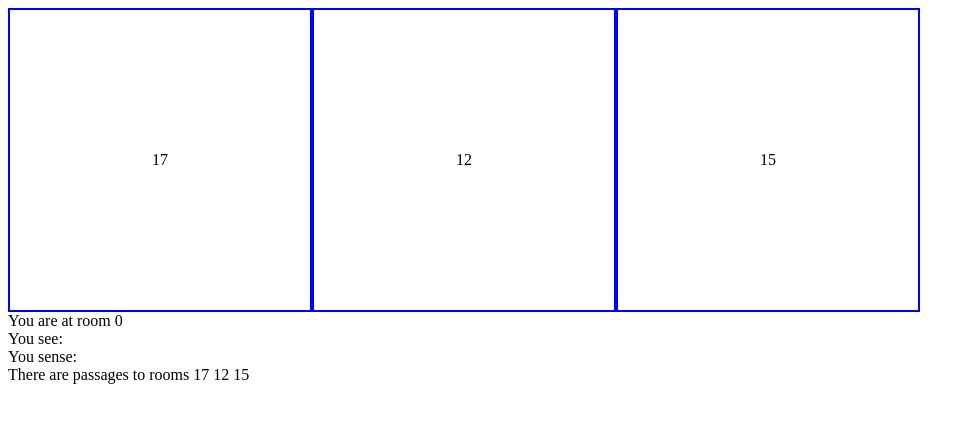
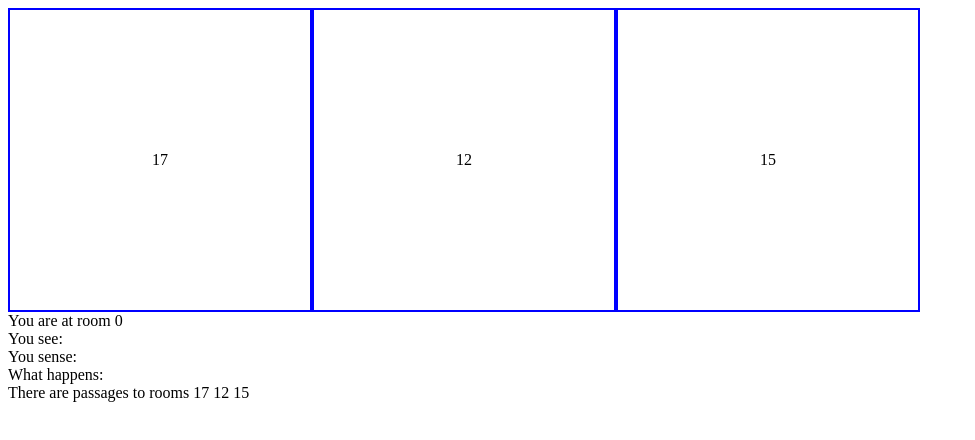
Before and after one commit to losslessring/hunt_the_wumpus, a React app: page / in a window 1280 px wide. Shown: the top 440 px of the page, without its empty margins (0-975 px from the left). Built offline with nearby package versions, Linux system fonts and the light colour scheme.

Commit message:
encounter to action

```diff
--- a/src/components/Engine/Engine.tsx
+++ b/src/components/Engine/Engine.tsx
@@ -8,6 +8,8 @@ import checkRoomForEncounters from '../../engine/gameLogic/checkRoomForEncounter
 import generateRandomInRange from '../../engine/utils/generateRandomInRange/generateRandomInRange'
 import createPresenceMark from '../../engine/gameLogic/createPresenceMark/createPresenceMark'
 import getPresenceMark from '../../engine/gameLogic/getPresenseMark/getPresenceMark'
+import encounterToAction from '../../engine/gameLogic/encounterToAction/encounterToAction'
+import mapEncountersToActions from '../../engine/gameLogic/mapEncountersToActions/mapEncountersToActions'
 
 const passagesStyle = {
                         display: 'flex',
@@ -21,7 +23,8 @@ const Engine: React.FC = () => {
     const [heroPosition, setHeroPosition] = useState(() => 0)
     const [wumpusPosition, setWumpusPosition] = useState(() => ({position: generateRandomInRange(0)(19), type: "Wumpus"}))
     const [wumpusSmellInRooms, setWumpusSmellInRooms] = useState(() => createPresenceMark(wumpusPosition)(marksTable)(map))
-    // const [presence, setPresence] = useState(() => )
+
+    const encounters = checkRoomForEncounters([wumpusPosition])(heroPosition)
 
     return (
             <>
@@ -29,8 +32,9 @@ const Engine: React.FC = () => {
                 {map[heroPosition].map(room => <Room goToRoom={setHeroPosition} number={room}/>)}
                 </div>
                 <div>You are at room {heroPosition}</div>
-                <div>You see: {checkRoomForEncounters([wumpusPosition])(heroPosition)}</div>
+                <div>You see: {encounters}</div>
                 <div>You sense: {getPresenceMark(heroPosition)(wumpusSmellInRooms)}</div>
+                <div>What happens: {mapEncountersToActions(encounters)(encounterToAction)}</div>
                 <div>There are passages to rooms {map[heroPosition].map(room => `${room} `)}</div>
             </>
     )
--- /dev/null
+++ b/src/engine/gameLogic/encounterToAction/encounterToAction.ts
@@ -0,0 +1,6 @@
+const encounterToAction = (enemy: string) => {
+    return (enemy === "Wumpus") ? "Wumpus wakes up and catches you!" : "Nothing happens"
+
+}
+
+export default encounterToAction
--- /dev/null
+++ b/src/engine/gameLogic/mapEncountersToActions/mapEncountersToActions.ts
@@ -0,0 +1,6 @@
+const mapEncountersToActions = (enemy: string[]) => (encounterToAction: Function ) => {
+    return enemy.map(enemy => encounterToAction(enemy))
+
+}
+
+export default mapEncountersToActions
--- a/tsconfig.json
+++ b/tsconfig.json
@@ -12,7 +12,7 @@
     "jsx": "react",                           /* Specify JSX code generation: 'preserve', 'react-native', 'react', 'react-jsx' or 'react-jsxdev'. */
     // "declaration": true,                         /* Generates corresponding '.d.ts' file. */
     // "declarationMap": true,                      /* Generates a sourcemap for each corresponding '.d.ts' file. */
-    // "sourceMap": true,                           /* Generates corresponding '.map' file. */
+    "sourceMap": true,                           /* Generates corresponding '.map' file. */
     // "outFile": "./",                             /* Concatenate and emit output to single file. */
     // "outDir": "./",                              /* Redirect output structure to the directory. */
     // "rootDir": "./",                             /* Specify the root directory of input files. Use to control the output directory structure with --outDir. */
```
Also changed, not shown: 2 other files (tests, documents, lock files or other folders).
